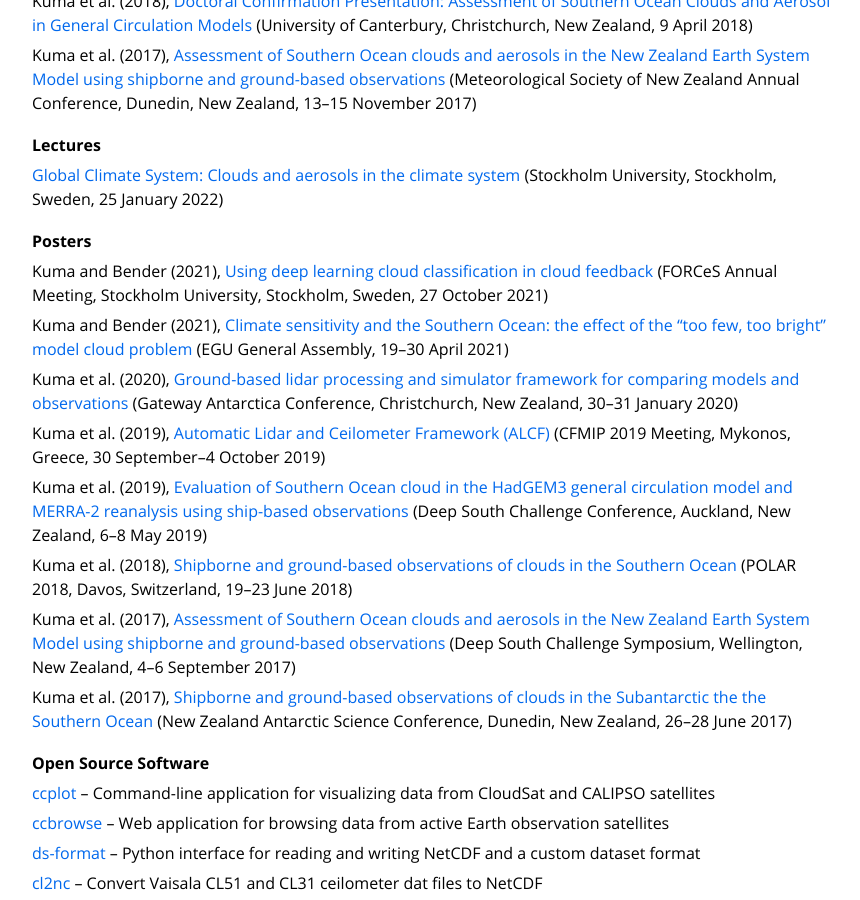
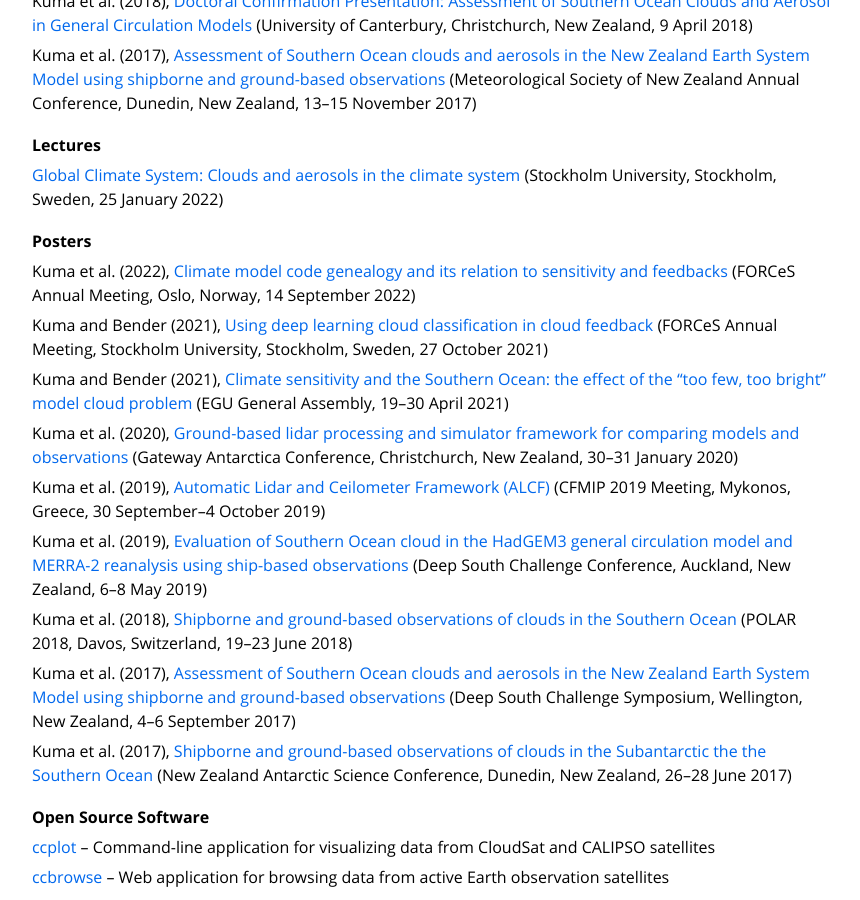
Before and after one commit to peterkuma/peterkuma.net, a Jekyll site: the page built from science/index.md, in a window 1280 px wide and 900 px high, scrolled down 1549 px. Shown: the whole window, without its empty margins (208-1068 px from the left). Built offline with Jekyll 4.4.1, drawn with Linux system fonts in a browser that asks for light colours.

Commit message:
Poster FORCeS Annual Meeting 2022

```diff
--- a/science/index.md
+++ b/science/index.md
@@ -62,6 +62,8 @@ Kuma et al. (2017), [Assessment of Southern Ocean clouds and aerosols in the New
 [Global Climate System: Clouds and aerosols in the climate system](https://zenodo.org/record/5905868) (Stockholm University, Stockholm, Sweden, 25 January 2022)
 
 ## Posters
+
+Kuma et al. (2022), [Climate model code genealogy and its relation to sensitivity and feedbacks](https://zenodo.org/record/7071719) (FORCeS Annual Meeting, Oslo, Norway, 14 September 2022)
 
 Kuma and Bender (2021), [Using deep learning cloud classiﬁcation in cloud feedback](https://zenodo.org/record/5605067) (FORCeS Annual Meeting, Stockholm University, Stockholm, Sweden, 27 October 2021)
 
```
